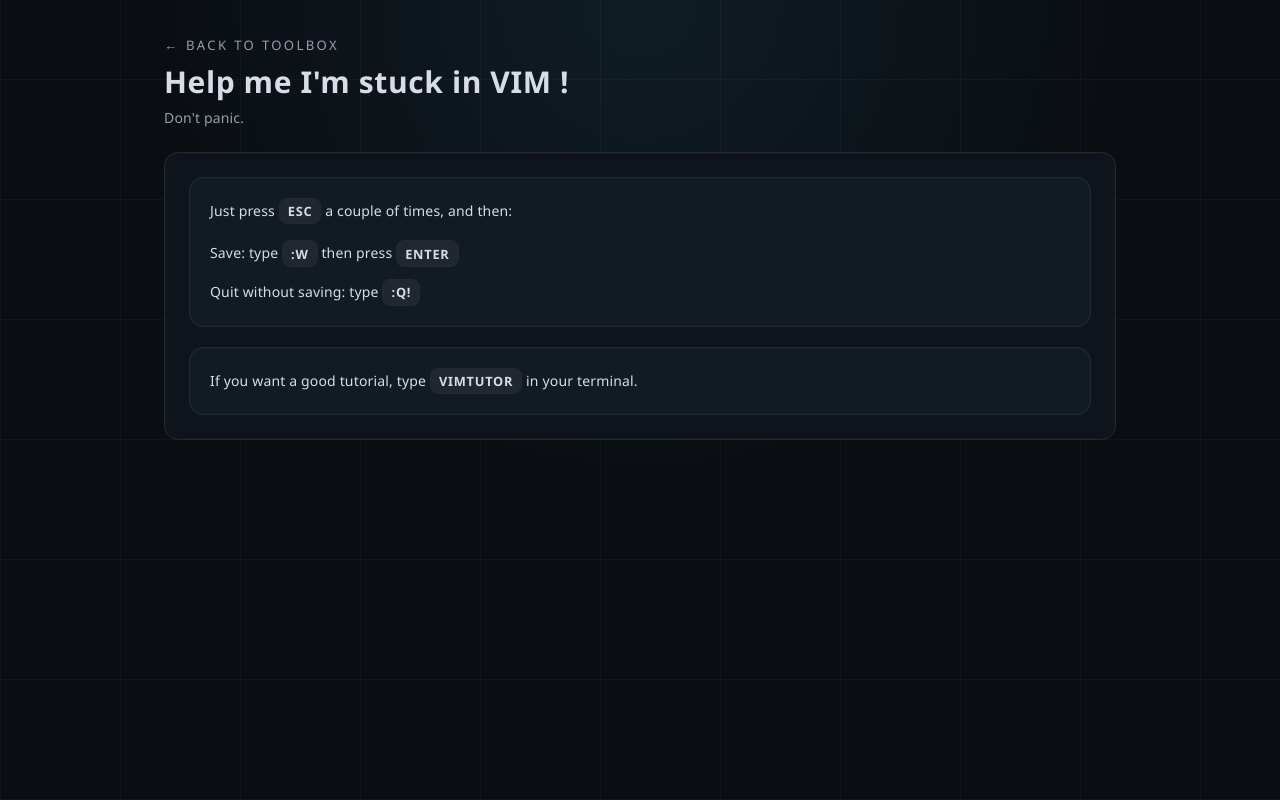
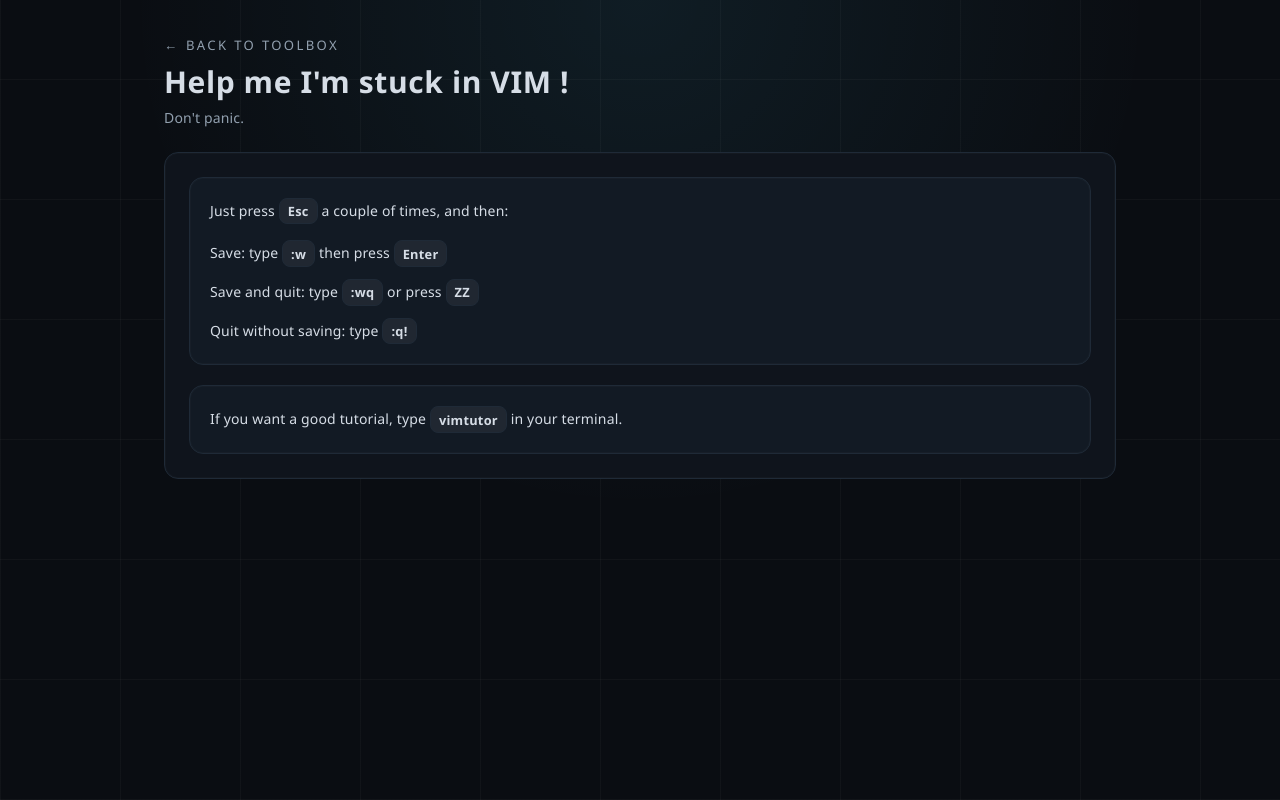
Before and after one commit to vdtdg/dev-toolbox, a SvelteKit app: page /tools/vim-help in a window 1280 px wide. Built offline with nearby package versions, Linux system fonts and the light colour scheme.

Commit message:
Updated VIM tool

```diff
--- a/src/routes/layout.css
+++ b/src/routes/layout.css
@@ -295,9 +295,8 @@
 		background: rgba(255, 255, 255, 0.06);
 		font-size: 0.8rem;
 		font-weight: 600;
-		letter-spacing: 0.06em;
+		letter-spacing: 0.02em;
 		color: var(--color-text);
-		text-transform: uppercase;
 	}
 
 	.back-link {
--- a/src/routes/tools/vim-help/+page.svelte
+++ b/src/routes/tools/vim-help/+page.svelte
@@ -18,6 +18,10 @@
 					<p>
 						Save: type <span class="keycap">:w</span> then press <span class="keycap">Enter</span>
 					</p>
+					<p>
+						Save and quit: type <span class="keycap">:wq</span> or press
+						<span class="keycap">ZZ</span>
+					</p>
 					<p>Quit without saving: type <span class="keycap">:q!</span></p>
 				</div>
 			</div>
```
